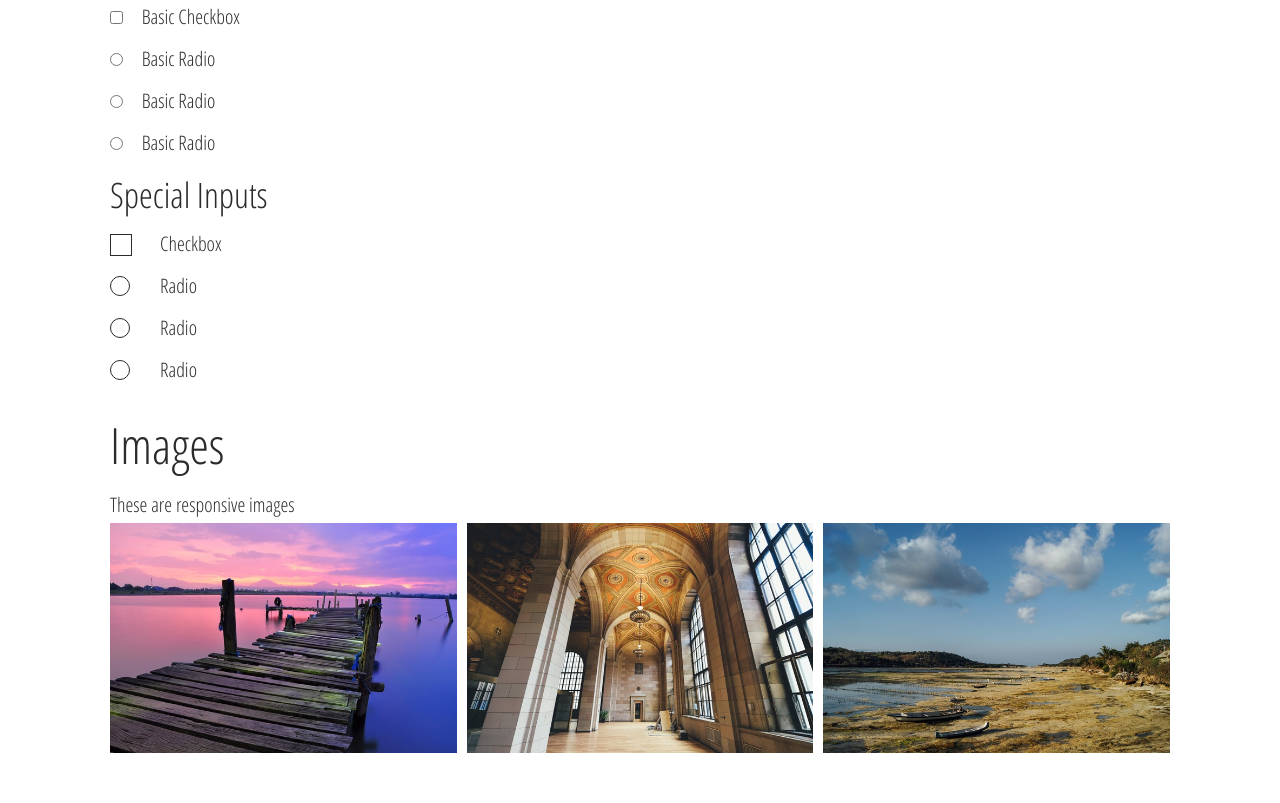
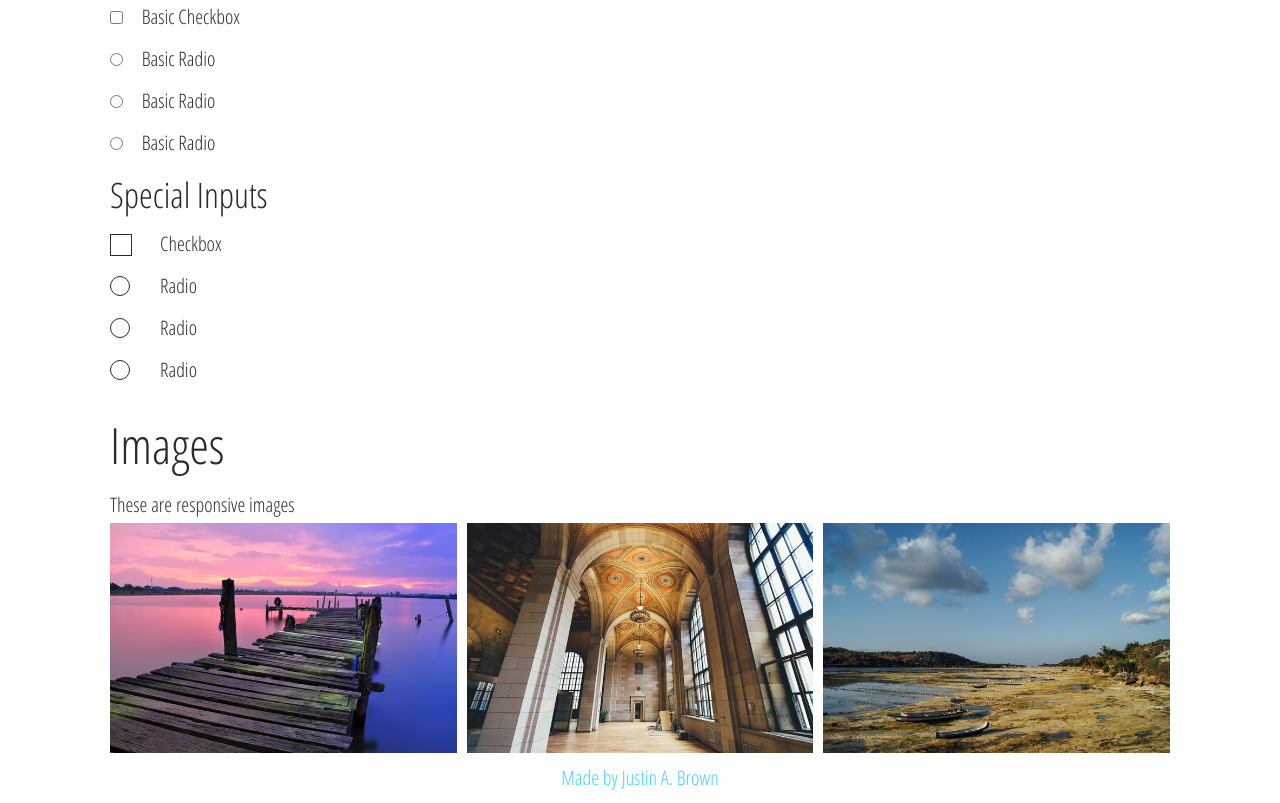
Before and after one commit to jbrown25/jnthb_grid, a website: page index.html in a window 1280 px wide. Shown: the part 3053-3856 px from the top of the page. Before the commit the page ends 3806 px from the top, so only its background shows below. Drawn offline with nearby package versions, Linux system fonts and the light colour scheme.

Commit message:
Added gulp, added footer and link to index

```diff
--- a/index.html
+++ b/index.html
@@ -80,6 +80,11 @@
 			.example-nesting div[class^="__col"]{
 				margin-bottom: 5px;
 			}
+		}
+
+		footer .__col-12 {
+			height: 50px;
+			line-height: 50px;
 		}
 	</style>
 </head>
@@ -394,6 +399,13 @@
 			</div>
 		</div>
 	</section>
+	<footer>
+		<div class="__container">
+			<div class="__sm-row">
+				<div class="__col-12 text-center"><a href="http://justinbrowndev.com" target="_blank">Made by Justin A. Brown</a></div>
+			</div>
+		</div>
+	</footer>
 	<script src="js/vendor/jquery.js"></script>
 	<script>
 	(function($){
--- a/package.json
+++ b/package.json
@@ -18,6 +18,8 @@
   "author": "Justin A Brown",
   "license": "GPL-3.0",
   "devDependencies": {
-    "gulp": "^3.9.1"
+    "gulp": "^3.9.1",
+    "gulp-autoprefixer": "^3.1.1",
+    "gulp-sass": "^3.0.0"
   }
 }
```
Also changed, not shown: css/jnthb.css (+32 -3 lines), gulpfile.js (added, +16 -0 lines).
